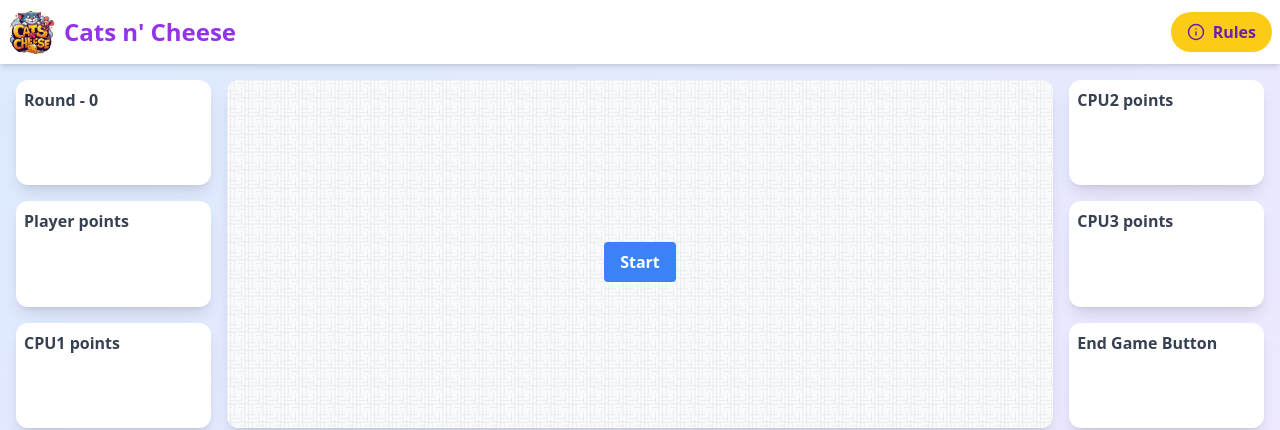
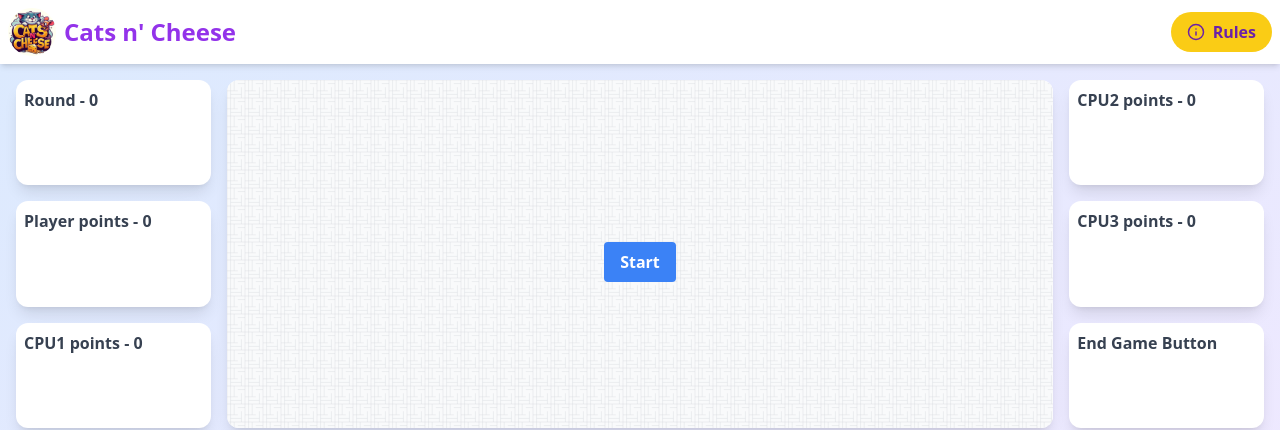
Before and after one commit to sylfort/cats-n-cheese, a Next.js app: page / in a window 1280 px wide. Shown: the top 430 px of the page. Built offline with nearby package versions, Linux system fonts and the light colour scheme.

Commit message:
Display all players points in the dom

```diff
--- a/src/components/component/catComponent.jsx
+++ b/src/components/component/catComponent.jsx
@@ -3,22 +3,20 @@ import Image from "next/image";
 import Cat from "@/utils/cat";
 import Player from "@/utils/player";
 import EndGameModal from "./endGameModal";
-import CheeseIcon from "@/components/cheeseIcon";
-
 import warriorCat from "@/assets/red.png";
 import gangsterCat from "@/assets/green.png";
 import pirateCat from "@/assets/pink.png";
 import wizardCat from "@/assets/blue.png";
-
 import cheese1 from "@/assets/cheese_1.png";
 import cheese2 from "@/assets/cheese_2.png";
 import cheese3 from "@/assets/cheese_3.png";
 import cheese4 from "@/assets/cheese_4.png";
 
 const catImages = [warriorCat, gangsterCat, pirateCat, wizardCat];
+
 const cheeseImages = [cheese1, cheese2, cheese3, cheese4];
 
-const CatComponent = ({ roundNumber, addLog, clearLog }) => {
+const CatComponent = ({ roundNumber, addLog, clearLog, points }) => {
   const [cats, setCats] = useState([]);
   const [players, setPlayers] = useState({
     human: null,
@@ -36,7 +34,6 @@ const CatComponent = ({ roundNumber, addLog, clearLog }) => {
   const toggleModal = () => setIsEnd(!isEnd);
 
   const handleExit = () => {
-    console.log("Game exited");
     setStartGame(true);
     setIsEnd(false);
     setCats([]);
@@ -47,6 +44,7 @@ const CatComponent = ({ roundNumber, addLog, clearLog }) => {
     setScores({});
     clearLog();
     roundNumber(0);
+    points(null);
   };
 
   const handleStartGame = () => {
@@ -132,16 +130,16 @@ const CatComponent = ({ roundNumber, addLog, clearLog }) => {
       const selectedCat = selections[index];
       if (selectionCounts[selectedCat.name] === 1) {
         player.addPoints(selectedCat.amountOfCheese);
-        const log = `${player.name} selected ${selectedCat.name} and scored ${selectedCat.amountOfCheese} points. Total points = ${player.points}`;
+        const log = `${player.name} selected ${selectedCat.name} and scored ${selectedCat.amountOfCheese} points.`;
         addLog(log);
-        console.log(log);
         selectedCat.resetAmountOfCheese();
       } else {
-        const log = `${player.name} selected ${selectedCat.name} but scored 0 points due to duplicate selection. Total points = ${player.points}`;
+        const log = `${player.name} selected ${selectedCat.name} but scored 0 points due to duplicate selection.`;
         addLog(log);
-        console.log(log);
       }
     });
+
+    points(playerList);
 
     // Update cheese amounts for all cats
     cats.forEach((cat) => {
@@ -169,8 +167,6 @@ const CatComponent = ({ roundNumber, addLog, clearLog }) => {
   };
 
   const handleShowStatistics = () => {
-    console.log("Game ended.");
-
     const maxScore = Math.max(...Object.values(scores));
     const winners = Object.keys(scores).filter(
       (key) => scores[key] === maxScore
@@ -186,12 +182,12 @@ const CatComponent = ({ roundNumber, addLog, clearLog }) => {
   };
 
   const handleRestart = () => {
-    console.log("Game restarted");
     handleStartGame();
     setRounds(1);
     setScores({});
     setWinner(null);
     clearLog();
+    points(null);
   };
 
   const renderCheeseImages = (amount) => {
--- a/src/pages/interface.jsx
+++ b/src/pages/interface.jsx
@@ -1,4 +1,4 @@
-import React, { useState, useRef, useEffect } from "react";
+import { useState, useRef, useEffect } from "react";
 import { Info } from "lucide-react";
 import Image from "next/image";
 import Logo from "@/assets/logo.png";
@@ -10,6 +10,7 @@ const CatsNCheeseUI = () => {
   const [actionLogs, setActionLogs] = useState([]);
   const logContainerRef = useRef(null);
   const [rounds, setRounds] = useState(0);
+  const [points, setPoints] = useState(null);
   const toggleModal = () => setModalOpen(!modalOpen);
 
   const addLog = (log) => {
@@ -71,12 +72,13 @@ const CatsNCheeseUI = () => {
             </div>
             <div className="flex-grow p-2 bg-white shadow-lg rounded-xl">
               <div className="text-sm font-semibold text-gray-700 md:text-base">
-                Player points
+                Player points - {points ? points[0].points : 0}
+                {/* {console.log(typeof points)} */}
               </div>
             </div>
             <div className="flex-grow p-2 bg-white shadow-lg rounded-xl">
               <div className="text-sm font-semibold text-gray-700 md:text-base">
-                CPU1 points
+                CPU1 points - {points ? points[1].points : 0}
               </div>
             </div>
           </div>
@@ -87,6 +89,7 @@ const CatsNCheeseUI = () => {
               addLog={addLog}
               roundNumber={setRounds}
               clearLog={clearLog}
+              points={setPoints}
             />
           </div>
 
@@ -94,12 +97,12 @@ const CatsNCheeseUI = () => {
           <div className="flex flex-col col-span-2 space-y-4">
             <div className="flex-grow p-2 bg-white shadow-lg rounded-xl">
               <div className="text-sm font-semibold text-gray-700 md:text-base">
-                CPU2 points
+                CPU2 points - {points ? points[2].points : 0}
               </div>
             </div>
             <div className="flex-grow p-2 bg-white shadow-lg rounded-xl">
               <div className="text-sm font-semibold text-gray-700 md:text-base">
-                CPU3 points
+                CPU3 points - {points ? points[3].points : 0}
               </div>
             </div>
             <div className="flex-grow p-2 bg-white shadow-lg rounded-xl">
--- a/src/utils/player.js
+++ b/src/utils/player.js
@@ -3,10 +3,6 @@ export default class Player {
     this.name = name;
     this.points = 0;
     this.selections = [];
-  }
-
-  logPoints() {
-    console.log(`${this.name} points - ${this.points}`);
   }
 
   addPoints(amount) {
@@ -19,7 +15,6 @@ export default class Player {
       id = Math.floor(Math.random() * cats.length) + 1;
     }
     const selected = cats.find((cat) => cat.id === id);
-    console.log(selected);
     if (selected !== undefined) {
       this.selections.push(selected);
       return selected;
```
